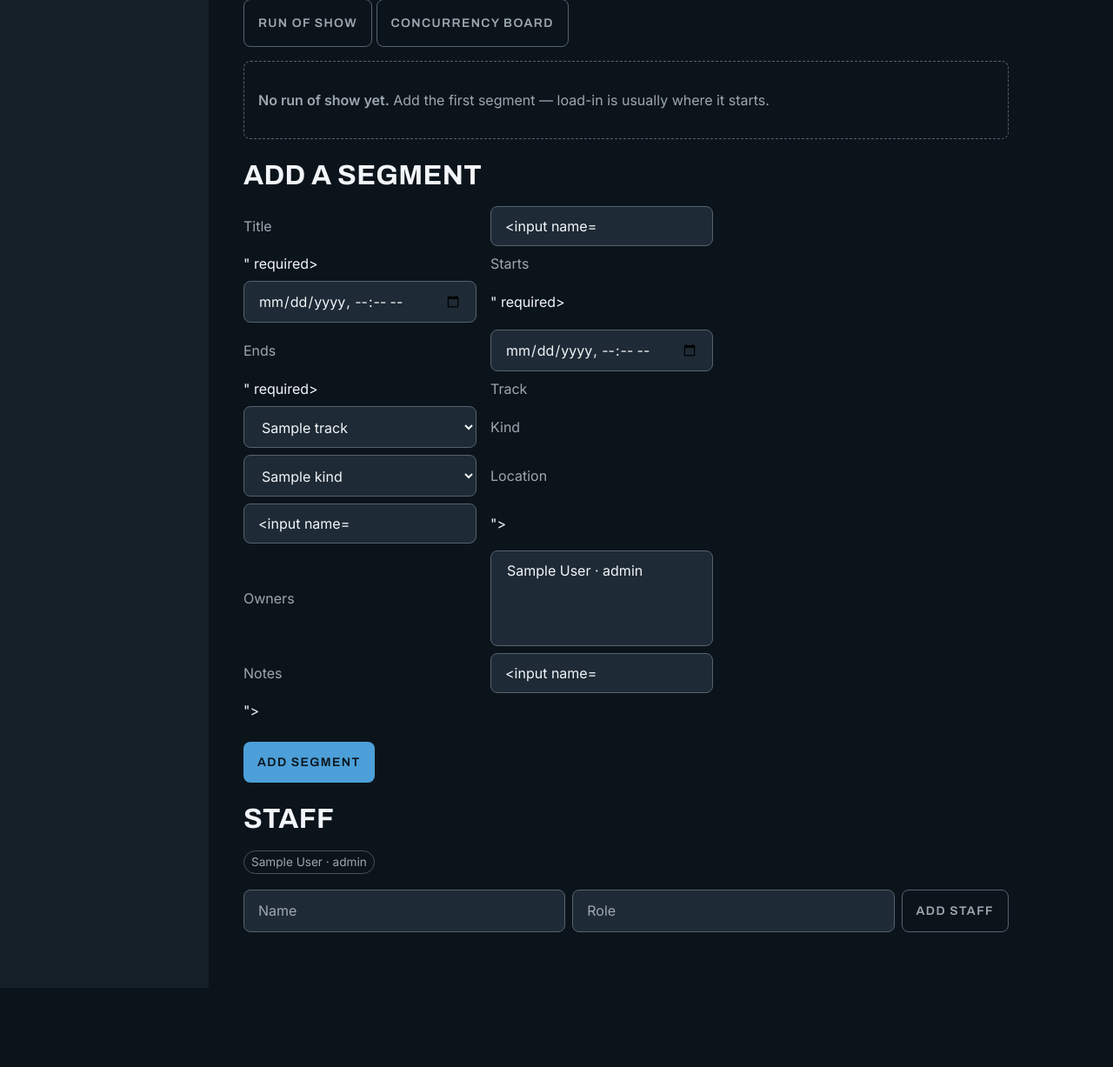
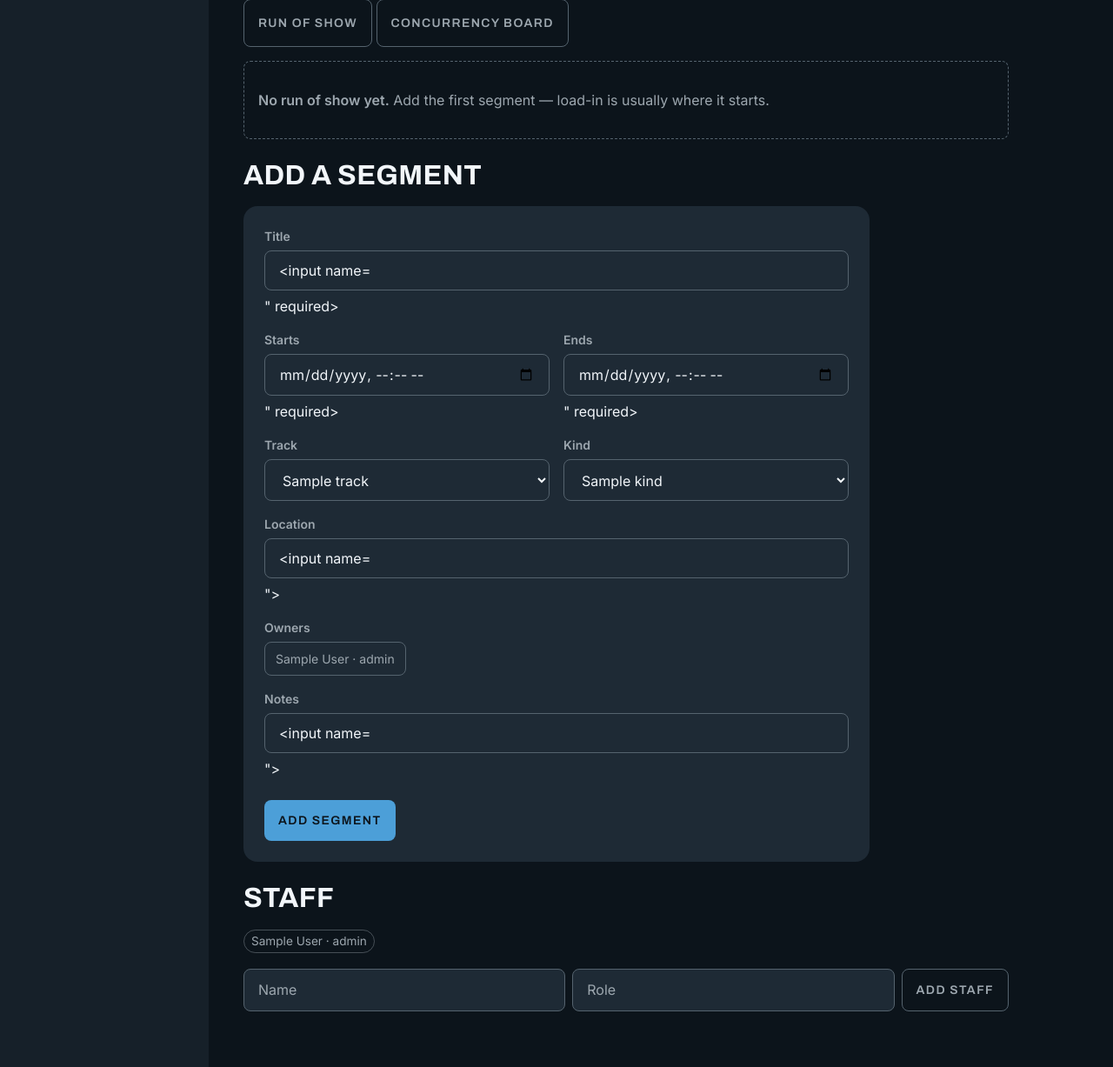
Before and after one commit to jfilipATX/saronic-event-project, a FastAPI app: template app/ui/templates/run_of_show.html in a window 1280 px wide. Shown: the part 510-1737 px from the top of the page at 87% size. Before the commit the page ends 1646 px from the top, so only its background shows below. Run offline with FastAPI, Linux system fonts and the light colour scheme; the template is opened without the code that fills it: most values are stand-ins (such as "Sample title", 1, 10 or a date in 2020); form fields are guessed from the names that the template uses.

Commit message:
Redesign Add-a-segment form: contained surface card, label-above fields, paired rows, owner chips replace multi-select

```diff
--- a/app/ui/static/theme.css
+++ b/app/ui/static/theme.css
@@ -186,6 +186,41 @@ h2 { font-size: 2rem; font-weight: 700; line-height: 1.15; margin: var(--space-l
 .mt-xl { margin-top: var(--space-xl); }
 .nav-sub { font-size: 0.875rem; margin: 0; }
 
+/* ── stacked form (run-of-show segment form etc.) ─────────── */
+.form-stack {
+  display: flex; flex-direction: column; gap: var(--space-md);
+  max-width: 720px;
+  background: var(--color-surface);
+  border-radius: var(--rounded-lg);
+  padding: var(--space-lg);
+}
+.form-field { display: flex; flex-direction: column; gap: 6px; min-width: 0; }
+.form-field > label {
+  color: var(--color-steel);
+  font-size: 0.875rem; font-weight: 600;
+}
+.form-field .input { width: 100%; box-sizing: border-box; }
+.form-pair {
+  display: grid; grid-template-columns: 1fr 1fr; gap: var(--space-md);
+}
+@media (max-width: 640px) { .form-pair { grid-template-columns: 1fr; } }
+.form-actions { margin-top: var(--space-sm); }
+
+/* owner selection as checkable chips — replaces <select multiple> */
+.chip-group { display: flex; flex-wrap: wrap; gap: var(--space-sm); }
+.chip-check input { position: absolute; opacity: 0; pointer-events: none; }
+.chip-check span {
+  display: inline-block; cursor: pointer;
+  padding: 8px 12px; border-radius: var(--rounded-md);
+  border: 1px solid var(--color-secondary); color: var(--color-steel);
+  font-size: 0.875rem;
+}
+.chip-check input:checked + span {
+  border-color: var(--color-tertiary); color: var(--color-neutral);
+  background: var(--color-primary);
+}
+.chip-check input:focus-visible + span { outline: 2px solid var(--color-tertiary); }
+
 /* ── labelled field grid (venue amenities etc.) ───────────── */
 .field-grid {
   display: grid;
--- a/app/ui/templates/run_of_show.html
+++ b/app/ui/templates/run_of_show.html
@@ -133,50 +133,78 @@
 
   <div class="no-print">
     <h2>Add a segment</h2>
-    <form method="post" action="/events/{{ event_id }}/run-of-show/segments">
-      <div class="field-grid">
+    <form method="post" action="/events/{{ event_id }}/run-of-show/segments"
+          class="form-stack">
+      <div class="form-field">
         <label for="ros-title">Title</label>
         <input class="input" id="ros-title" type="text" name="title"
+               placeholder="Setup and booth build"
                value="{{ form.title or '' }}" required>
+      </div>
 
+      <div class="form-pair">
+        <div class="form-field">
           <label for="ros-start">Starts</label>
           <input class="input" id="ros-start" type="datetime-local" name="start"
                  value="{{ form.start or window.start or '' }}" required>
-
+        </div>
+        <div class="form-field">
           <label for="ros-end">Ends</label>
           <input class="input" id="ros-end" type="datetime-local" name="end"
                  value="{{ form.end or '' }}" required>
+        </div>
+      </div>
 
+      <div class="form-pair">
+        <div class="form-field">
           <label for="ros-track">Track</label>
           <select class="input" id="ros-track" name="track">
             {% for track in tracks %}
               <option value="{{ track }}" {% if form.track == track %}selected{% endif %}>{{ track }}</option>
             {% endfor %}
           </select>
-
+        </div>
+        <div class="form-field">
           <label for="ros-kind">Kind</label>
           <select class="input" id="ros-kind" name="kind">
             {% for key, label in kinds %}
               <option value="{{ key }}" {% if form.kind == key %}selected{% endif %}>{{ label }}</option>
             {% endfor %}
           </select>
+        </div>
+      </div>
 
+      <div class="form-field">
         <label for="ros-location">Location</label>
         <input class="input" id="ros-location" type="text" name="location"
                placeholder="Loading dock B" value="{{ form.location or '' }}">
+      </div>
 
-        <label for="ros-owners">Owners</label>
-        <select class="input" id="ros-owners" name="owners" multiple size="4">
+      <div class="form-field">
+        <label>Owners</label>
+        {% if staff %}
+          <div class="chip-group">
             {% for person in staff %}
-            <option value="{{ person.id }}">{{ person.display_name }}{% if person.role %} · {{ person.role }}{% endif %}</option>
+              <label class="chip-check">
+                <input type="checkbox" name="owners" value="{{ person.id }}">
+                <span>{{ person.display_name }}{% if person.role %} · {{ person.role }}{% endif %}</span>
+              </label>
             {% endfor %}
-        </select>
+          </div>
+        {% else %}
+          <p class="muted">No staff yet — add people below and they appear here.</p>
+        {% endif %}
+      </div>
 
+      <div class="form-field">
         <label for="ros-notes">Notes</label>
         <input class="input" id="ros-notes" type="text" name="notes"
                value="{{ form.notes or '' }}">
       </div>
+
+      <div class="form-actions">
         <button class="btn-primary" type="submit">Add segment</button>
+      </div>
     </form>
 
     <h2>Staff</h2>
```
Lines whose indentation alone changed are shown as unchanged.
